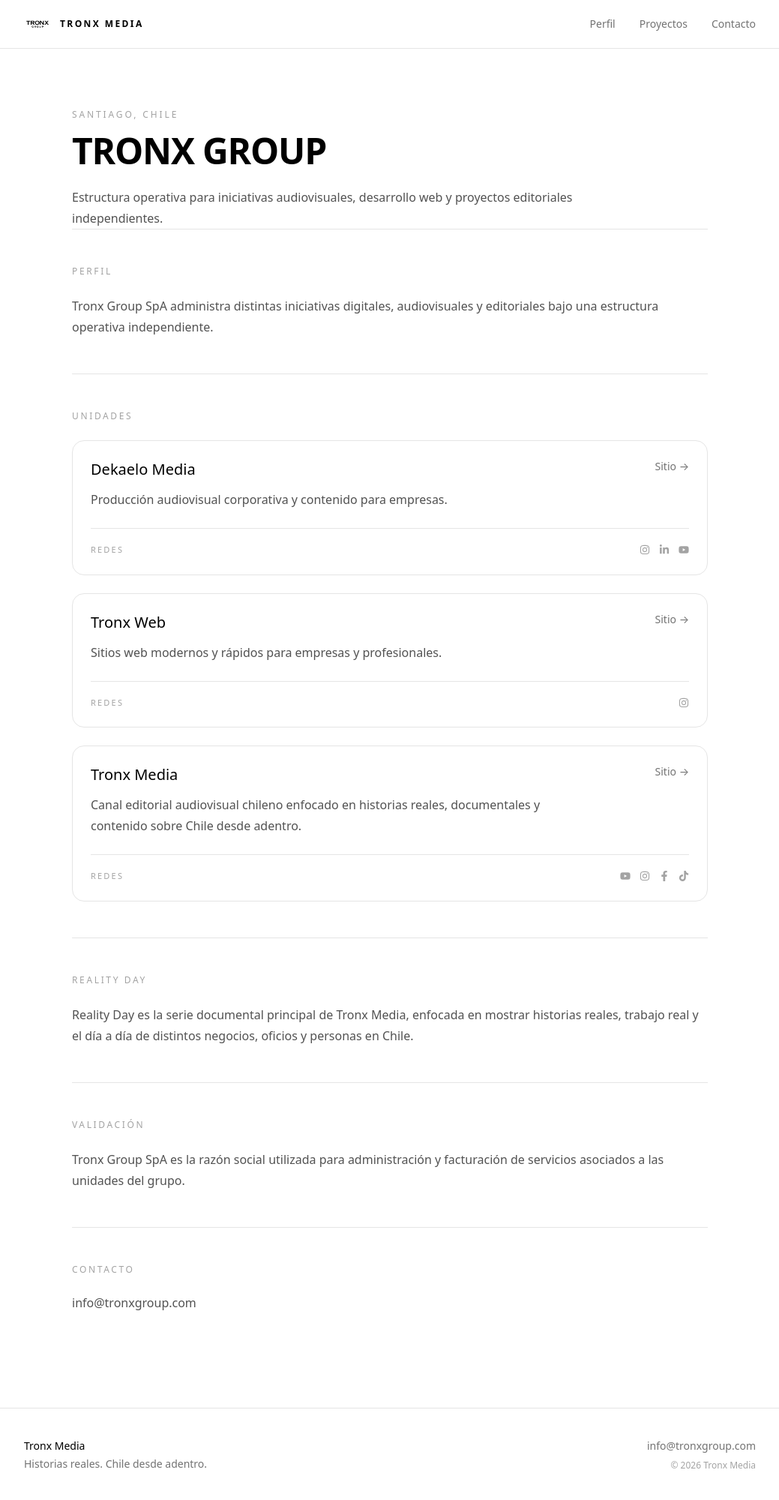
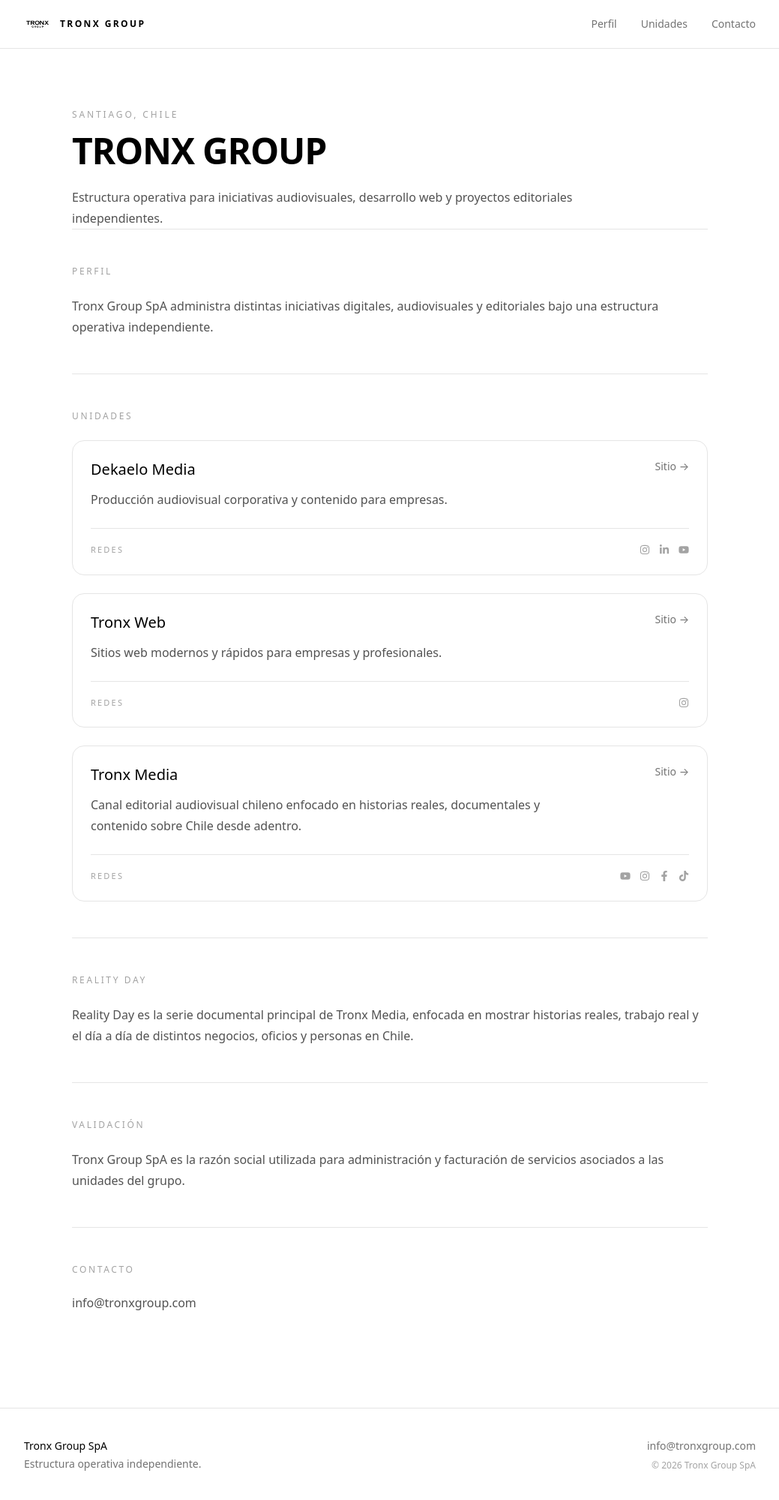
Before and after one commit to TronxGroup/tronxgroup, a Next.js app: page / in a window 1280 px wide. Shown: the whole page at 75% size, without its empty margins (120-1159 px from the left). Built offline with nearby package versions, Linux system fonts and the light colour scheme.

Commit message:
Update layout.tsx

```diff
--- a/app/layout.tsx
+++ b/app/layout.tsx
@@ -10,70 +10,22 @@ import type {
 import type { ReactNode } from "react";
 
 import Image from "next/image";
-import Script from "next/script";
 
 export const metadata: Metadata = {
-  metadataBase: new URL("https://www.tronxmedia.cl"),
-
-  title: {
-    default: "Tronx Media",
-    template: "%s | Tronx Media",
-  },
-
-  description:
-    "Tronx Media es una plataforma editorial audiovisual chilena enfocada en historias reales, documentales y contenido sobre Chile desde adentro.",
-
-  applicationName: "Tronx Media",
-
-  category: "Media",
-
-  alternates: {
-    canonical: "/",
-  },
-
-  icons: {
-    icon: [{ url: "/favicon_tronx_web.png" }],
-    apple: [{ url: "/favicon_tronx_web.png" }],
-  },
-
-  openGraph: {
-    title: "Tronx Media",
-
-    description:
-      "Historias reales, documentales y contenido audiovisual sobre Chile desde adentro.",
-
-    url: "https://www.tronxmedia.cl",
-
-    siteName: "Tronx Media",
-
-    type: "website",
-
-    locale: "es_CL",
-
-    images: [
-      {
-        url: "/og-tronx.jpg",
-        width: 1200,
-        height: 630,
-        alt: "Tronx Media",
-      },
-    ],
-  },
-
-  twitter: {
-    card: "summary_large_image",
-
-    title: "Tronx Media",
-
-    description:
-      "Historias reales, documentales y contenido audiovisual sobre Chile desde adentro.",
-
-    images: ["/og-tronx.jpg"],
-  },
-
+  title: "Tronx Group",
+  description: "Tronx Group",
   robots: {
-    index: true,
-    follow: true,
+    index: false,
+    follow: false,
+    nocache: true,
+    googleBot: {
+      index: false,
+      follow: false,
+      noimageindex: true,
+      "max-video-preview": -1,
+      "max-image-preview": "none",
+      "max-snippet": -1,
+    },
   },
 };
 
@@ -83,38 +35,6 @@ export const viewport: Viewport = {
   width: "device-width",
   initialScale: 1,
 };
-
-const GA_ID = "G-3ZXV73VV96";
-
-function Analytics() {
-  return (
-    <>
-      <Script
-        async
-        src={`https://www.googletagmanager.com/gtag/js?id=${GA_ID}`}
-      />
-
-      <Script
-        id="ga-tronx"
-        strategy="afterInteractive"
-      >
-        {`
-          window.dataLayer = window.dataLayer || [];
-
-          function gtag() {
-            dataLayer.push(arguments);
-          }
-
-          gtag('js', new Date());
-
-          gtag('config', '${GA_ID}', {
-            anonymize_ip: true
-          });
-        `}
-      </Script>
-    </>
-  );
-}
 
 function NavLink({
   href,
@@ -147,59 +67,6 @@ export default function RootLayout({
     >
       <body className="bg-white text-black antialiased">
 
-        {/* PRECONNECT */}
-        <link
-          rel="preconnect"
-          href="https://www.googletagmanager.com"
-        />
-
-        <link
-          rel="preconnect"
-          href="https://www.google-analytics.com"
-        />
-
-        {/* ANALYTICS */}
-        <Analytics />
-
-        {/* STRUCTURED DATA */}
-        <Script
-          id="ld-org"
-          type="application/ld+json"
-          strategy="afterInteractive"
-        >
-          {JSON.stringify({
-            "@context": "https://schema.org",
-
-            "@type": "Organization",
-
-            name: "Tronx Media",
-
-            legalName: "Tronx Group SpA",
-
-            url: "https://www.tronxmedia.cl",
-
-            logo:
-              "https://www.tronxmedia.cl/logo_tronx_web.png",
-
-            description:
-              "Plataforma editorial audiovisual chilena enfocada en historias reales y documentales.",
-
-            email: "info@tronxgroup.com",
-
-            sameAs: [
-              "https://www.instagram.com/tronxmedia/",
-              "https://www.facebook.com/tronxmedia",
-              "https://www.tiktok.com/@tronx.media",
-              "https://youtube.com/@tronxmedia",
-            ],
-
-            address: {
-              "@type": "PostalAddress",
-              addressCountry: "CL",
-            },
-          })}
-        </Script>
-
         {/* HEADER */}
         <header className="sticky top-0 z-40 border-b border-neutral-200 bg-white/90 backdrop-blur">
 
@@ -215,7 +82,7 @@ export default function RootLayout({
 
                 <Image
                   src="/logo_tronx_web.png"
-                  alt="Tronx Media"
+                  alt="Tronx Group"
                   fill
                   priority
                   className="object-contain"
@@ -226,7 +93,7 @@ export default function RootLayout({
               <div className="leading-tight">
 
                 <p className="text-xs font-semibold uppercase tracking-[0.2em]">
-                  Tronx Media
+                  Tronx Group
                 </p>
 
               </div>
@@ -241,7 +108,7 @@ export default function RootLayout({
               </NavLink>
 
               <NavLink href="#unidades">
-                Proyectos
+                Unidades
               </NavLink>
 
               <NavLink href="#contacto">
@@ -267,11 +134,11 @@ export default function RootLayout({
             <div>
 
               <p className="text-sm font-medium text-black">
-                Tronx Media
+                Tronx Group SpA
               </p>
 
               <p className="mt-1 text-sm text-neutral-500">
-                Historias reales. Chile desde adentro.
+                Estructura operativa independiente.
               </p>
 
             </div>
@@ -286,7 +153,7 @@ export default function RootLayout({
               </a>
 
               <p className="mt-2 text-xs text-neutral-400">
-                © {currentYear} Tronx Media
+                © {currentYear} Tronx Group SpA
               </p>
 
             </div>
```
